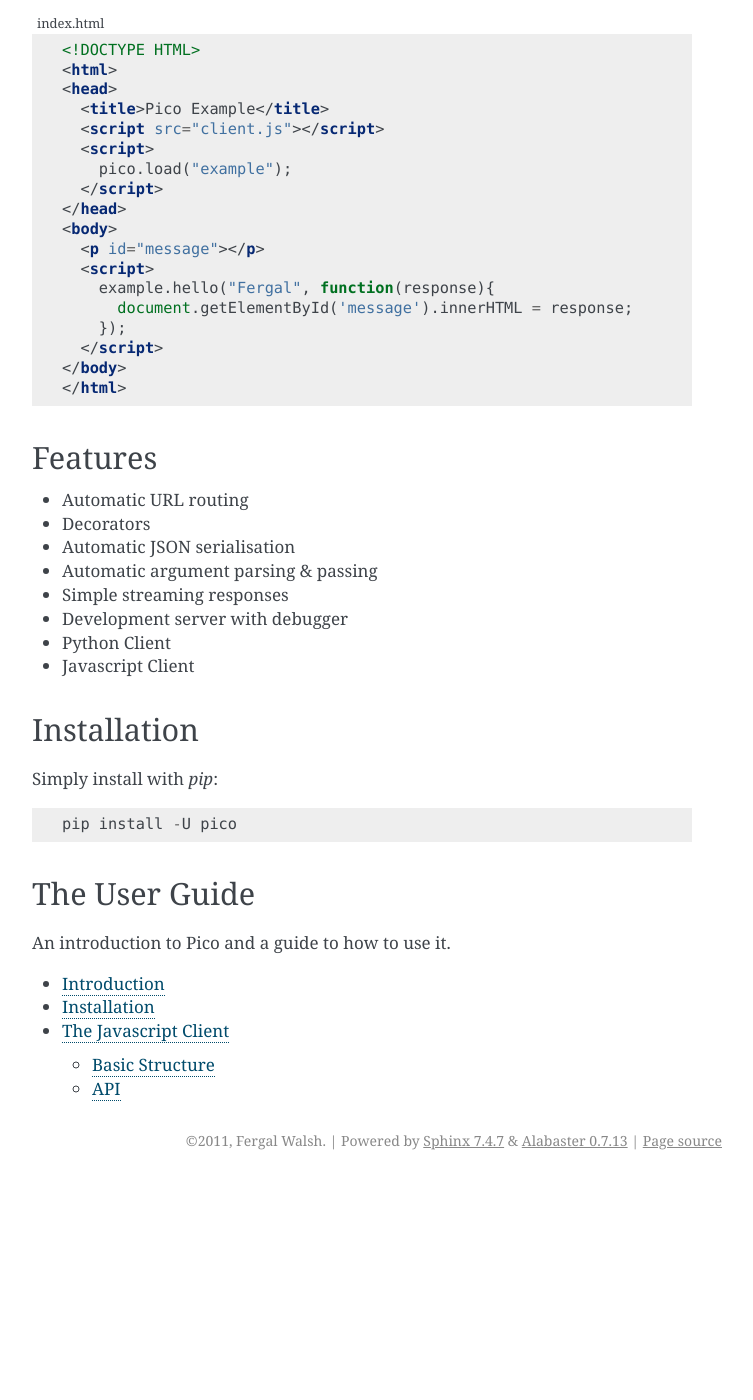
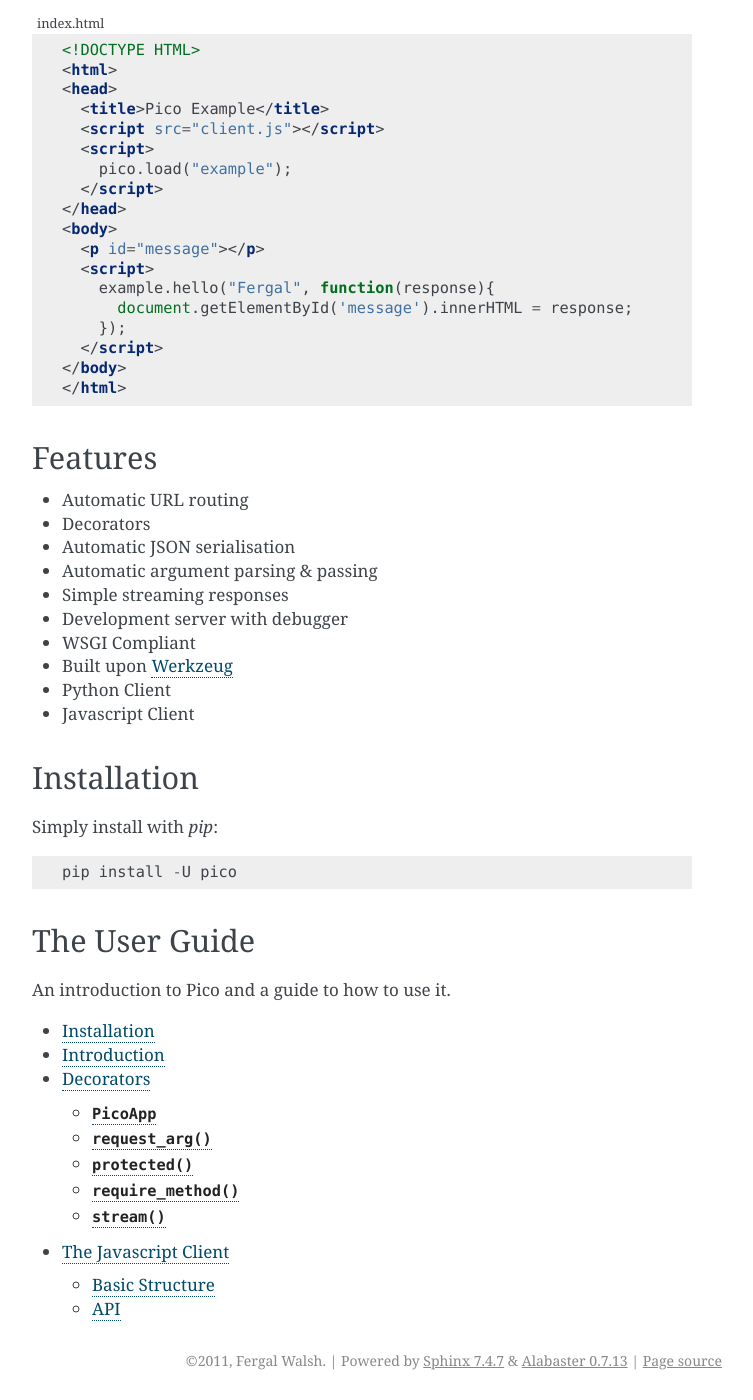
Before and after one commit to fergalwalsh/pico, a Sphinx documentation site: the page built from docs/index.rst, in a window 1280 px wide and 1400 px high, scrolled down 868 px. Shown: the whole window, without its empty margins (388-1141 px from the left). Built offline with Sphinx 7.4.7, drawn with Linux system fonts in a browser that asks for light colours; pages that are not in the unit, such as notebooks, are missing from menus; before the commit the page ends 2048 px from its top, so only the background shows below that; some of the changed text lies outside the part shown.

Commit message:
updated docs index.

```diff
--- a/docs/index.rst
+++ b/docs/index.rst
@@ -77,6 +77,8 @@
 - Automatic argument parsing & passing
 - Simple streaming responses
 - Development server with debugger
+- WSGI Compliant
+- Built upon `Werkzeug <http://werkzeug.pocoo.org/>`_
 - Python Client
 - Javascript Client
 
@@ -95,7 +97,8 @@
 .. toctree::
    :maxdepth: 2
 
+   guide/installation
    guide/intro
-   guide/installation
+   guide/decorators
    guide/clientjs
    guide/clientpy
```
